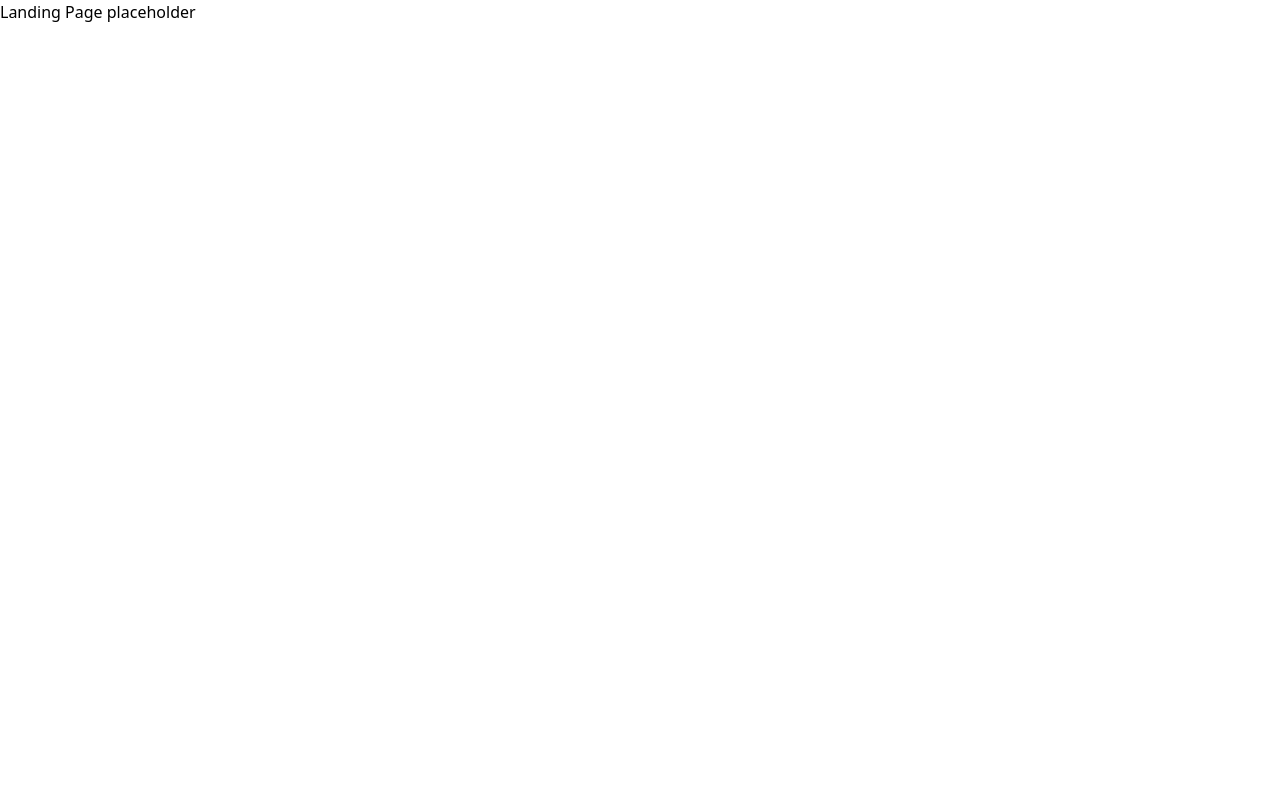
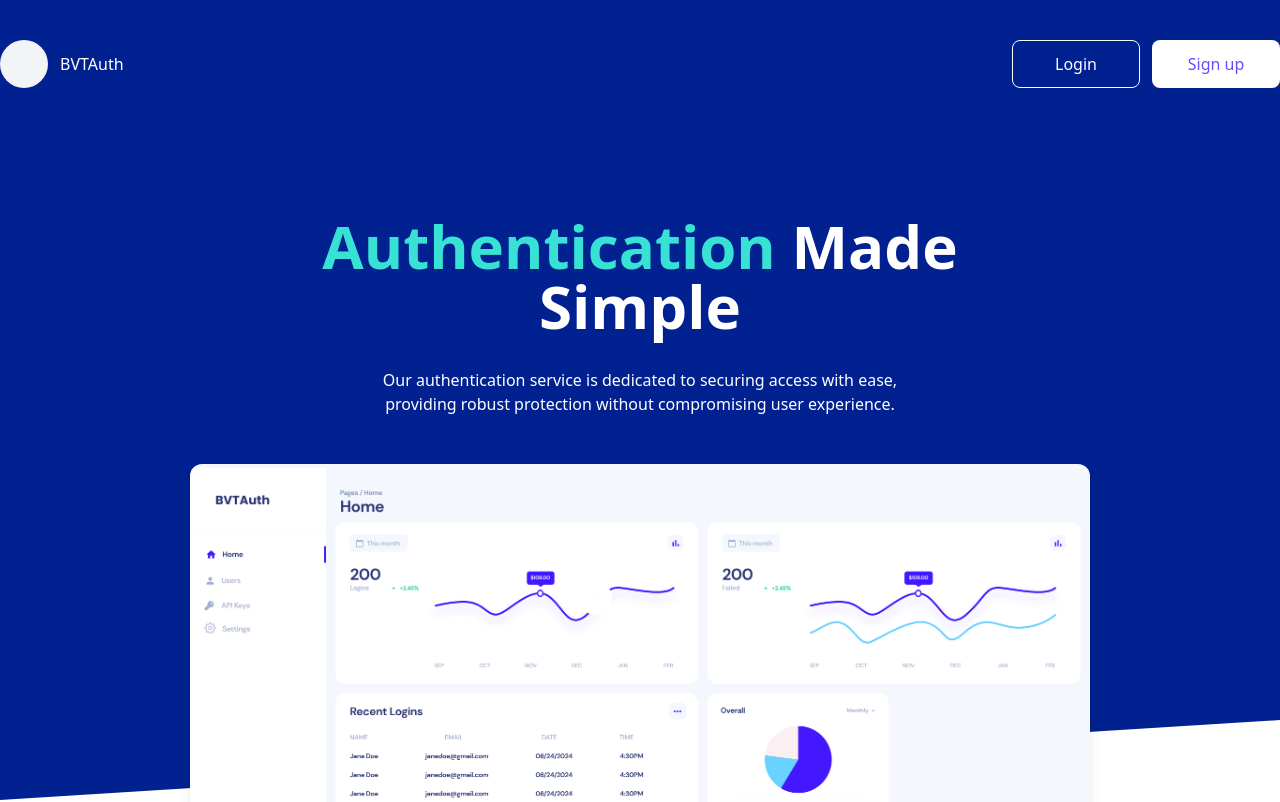
Before and after one commit to Bay-Valley-Tech-Code-Academy/BVT-BaaS-API, a React (Vite) app in the folder front-end/: page / in a window 1280 px wide. Shown: the top 802 px of the page. Built offline with nearby package versions, Linux system fonts and the light colour scheme.

Commit message:
landing page header

```diff
--- /dev/null
+++ b/front-end/src/components/LandingHeader.jsx
@@ -0,0 +1,48 @@
+import { Link } from "react-router-dom";
+export default function LandingHeader() {
+  return (
+    <div className="relative h-screen pt-10">
+      <div className="absolute inset-0 bg-landing-blue-100 [clip-path:polygon(0%_0%,100%_0%,100%_90%,0%_100%)]"></div>
+      <div className="relative mx-auto max-w-7xl">
+        <header className="flex justify-between">
+          <Link className="flex items-center gap-3 text-white" to="/">
+            <div className="size-12 rounded-full bg-gray-100"></div>
+            <span className="text-base">BVTAuth</span>
+          </Link>
+          <nav className="flex gap-3">
+            <Link
+              to="/auth/login"
+              className="grid h-12 w-32 place-content-center rounded-lg border border-white text-base text-white transition-colors hover:bg-landing-purple-200 hover:text-white"
+            >
+              Login
+            </Link>
+            <Link
+              to="/auth/signup"
+              className="grid h-12 w-32 place-content-center rounded-lg bg-white text-base text-landing-purple-200 transition-colors hover:bg-landing-purple-200 hover:text-white"
+            >
+              Sign up
+            </Link>
+          </nav>
+        </header>
+        <div className="mx-auto mt-32 max-w-3xl space-y-8 text-balance text-center text-white">
+          <h1 className="text-6xl font-bold">
+            <span className="text-landing-turquoise">Authentication</span> Made{" "}
+            <br />
+            Simple
+          </h1>
+          <p className="text-base">
+            Our authentication service is dedicated to securing access with
+            ease, providing robust protection without compromising user
+            experience.
+          </p>
+        </div>
+        <div className="mt-12">
+          <img
+            className="mx-auto h-[600px] w-[900px] rounded-xl object-cover object-top shadow-lg"
+            src="/dashboard.png"
+          />
+        </div>
+      </div>
+    </div>
+  );
+}
--- a/front-end/src/main.jsx
+++ b/front-end/src/main.jsx
@@ -7,11 +7,12 @@ import APIKeys from "./pages/APIKeys";
 import Settings from "./pages/Settings";
 import Users from "./pages/Users";
 import DashboardLayout from "./components/DashboardLayout";
+import Landing from "./pages/Landing";
 
 const router = createBrowserRouter([
   {
     path: "/",
-    element: <h1>Landing Page placeholder</h1>,
+    element: <Landing />,
   },
   {
     path: "/dashboard",
@@ -28,5 +29,5 @@ const router = createBrowserRouter([
 ReactDOM.createRoot(document.getElementById("root")).render(
   <React.StrictMode>
     <RouterProvider router={router} />
-  </React.StrictMode>
+  </React.StrictMode>,
 );
--- /dev/null
+++ b/front-end/src/pages/Landing.jsx
@@ -0,0 +1,9 @@
+import LandingHeader from "../components/LandingHeader";
+
+export default function Landing() {
+  return (
+    <div>
+      <LandingHeader />
+    </div>
+  );
+}
```
Also changed, not shown: front-end/public/dashboard.png (added).
